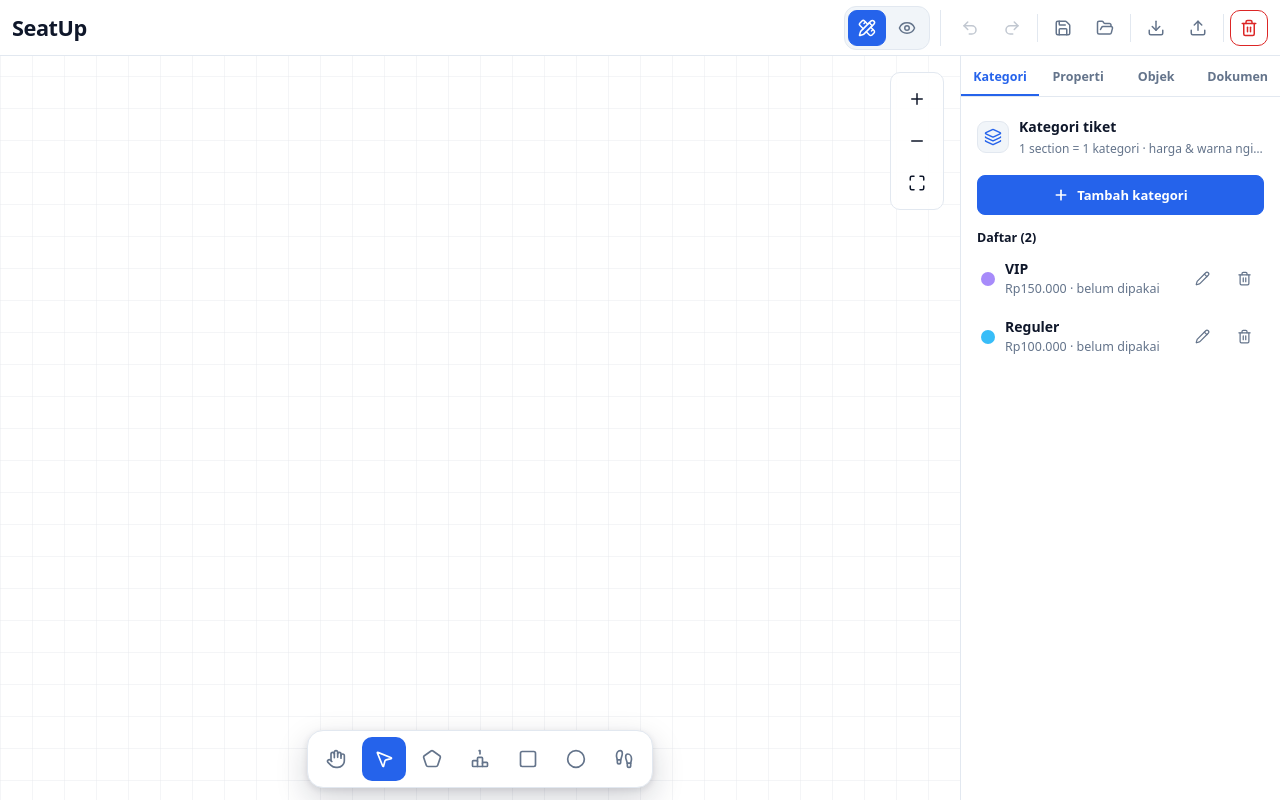
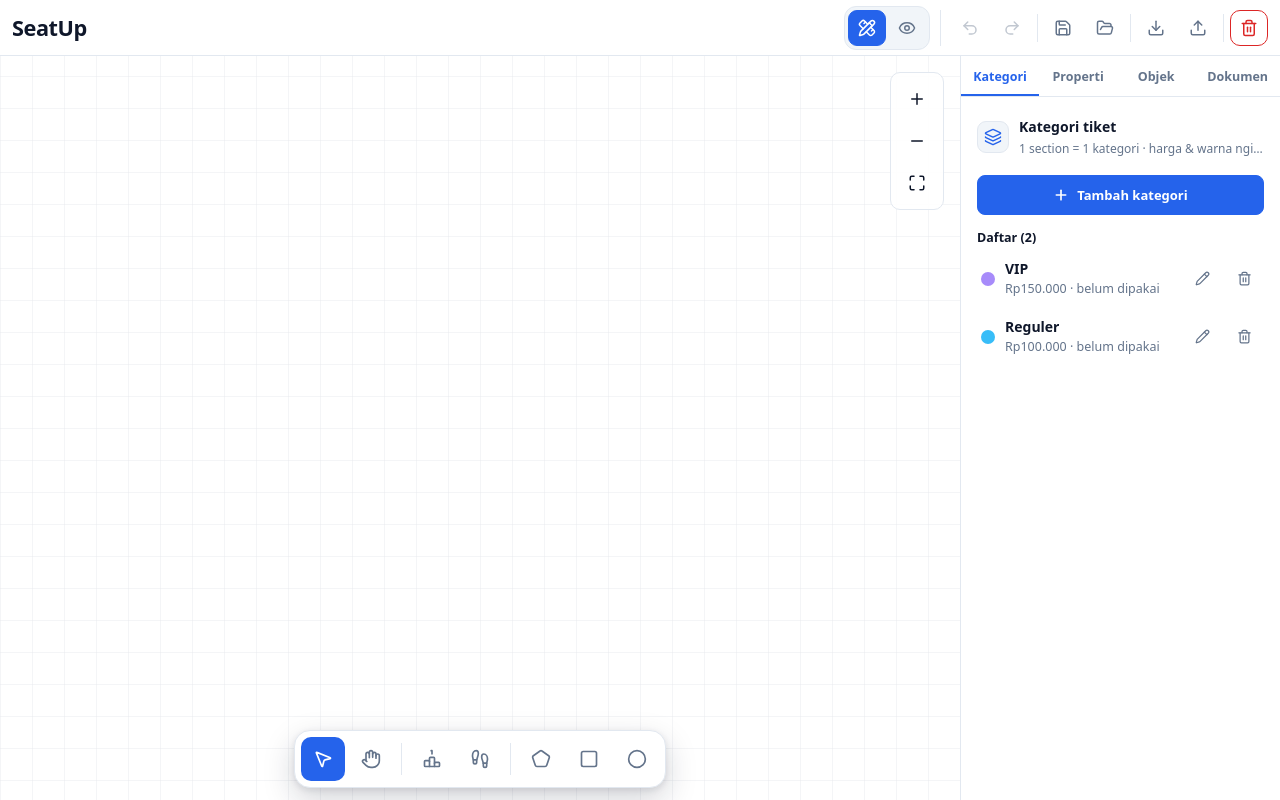
Before and after one commit to Rizarma/SeatUp, a React (Vite) app: page / in a window 1280 px wide. Built offline with nearby package versions, Linux system fonts and the light colour scheme.

Commit message:
Rapikan toolbar: label Select/Hand/Stage/Lorong/Polygon/Rectangle/Circle, separator grup, shortcut V/H/Esc, dan perbaiki fokus menempel

```diff
--- a/src/App.tsx
+++ b/src/App.tsx
@@ -23,17 +23,35 @@ import SidePanel from './components/SidePanel';
 import type { RowForm } from './components/SidePanel';
 import Preview from './components/Preview';
 
-const TOOLS: { id: Tool; label: string; hint: string; Icon: LucideIcon }[] = [
-  { id: 'hand', label: 'Geser kanvas', hint: 'Hand tool — seret untuk navigasi kanvas', Icon: Hand },
-  { id: 'select', label: 'Pilih/geser', hint: 'Pilih atau geser objek', Icon: MousePointer2 },
+const TOOLS: { id: Tool; label: string; hint: string; Icon: LucideIcon; shortcut?: string }[] = [
+  { id: 'select', label: 'Select', hint: 'Pilih atau geser objek', Icon: MousePointer2, shortcut: 'V' },
+  { id: 'hand', label: 'Hand', hint: 'Seret untuk navigasi kanvas', Icon: Hand, shortcut: 'H' },
+  { id: 'stage', label: 'Stage', hint: 'Buat stage (seret kotak)', Icon: Podium },
+  { id: 'aisle', label: 'Lorong', hint: 'Buat lorong (seret garis)', Icon: Footprints },
+  { id: 'polygon', label: 'Polygon', hint: 'Gambar polygon', Icon: Pentagon },
+  { id: 'rectangle', label: 'Rectangle', hint: 'Buat rectangle (seret di kanvas)', Icon: Square },
+  { id: 'circle', label: 'Circle', hint: 'Buat circle (seret diameter di kanvas)', Icon: Circle },
   { id: 'seat', label: 'Pilih kursi', hint: 'Klik pilih kursi · Shift/Cmd/Ctrl multi · seret marquee', Icon: MousePointerClick },
-  { id: 'polygon', label: 'Polygon', hint: 'Gambar polygon', Icon: Pentagon },
-  { id: 'stage', label: 'Panggung', hint: 'Buat panggung (seret kotak)', Icon: Podium },
-  { id: 'rectangle', label: 'Kotak', hint: 'Buat kotak (seret di kanvas)', Icon: Square },
-  { id: 'circle', label: 'Lingkaran', hint: 'Buat lingkaran (seret diameter di kanvas)', Icon: Circle },
-  { id: 'aisle', label: 'Lorong', hint: 'Buat lorong (seret garis)', Icon: Footprints },
   { id: 'row', label: 'Baris kursi', hint: 'Buat baris kursi', Icon: Armchair },
 ];
+
+// Urutan + separator dock: [select, hand] | [stage, lorong] | [polygon, rectangle, circle]
+const DOCK_GROUPS_VENUE: Tool[][] = [
+  ['select', 'hand'],
+  ['stage', 'aisle'],
+  ['polygon', 'rectangle', 'circle'],
+];
+const DOCK_GROUPS_FOCUS: Tool[][] = [
+  ['select', 'hand'],
+  ['seat', 'row'],
+];
+
+// Fokus yang menempel di tombol dock membuat outline :focus-visible + tooltip
+// ::after tertinggal di ikon lama saat tool diganti via shortcut. Lepaskan selalu.
+function blurDockButton() {
+  const el = document.activeElement as HTMLElement | null;
+  if (el && el.closest?.('.dock')) el.blur();
+}
 
 const DEFAULT_ROWFORM: RowForm = {
   mode: 'straight', rows: 3, seatsPerRow: 12, seatGap: 26, rowGap: 34,
@@ -57,9 +75,29 @@ function EditorTab({ onSave, onLoad, onExport, onImportJson }: {
   const [hoveredObjectId, setHoveredObjectId] = useState<string | null>(null);
   const { doc, tool, selectedId, selectedSeatIds } = state;
 
+  // Shortcut: V = Select, H = Hand (abaikan saat mengetik di input/textarea/select).
+  // Lepaskan fokus dari tombol dock agar outline + tooltip tak menempel di ikon lama.
+  useEffect(() => {
+    const onKey = (e: KeyboardEvent) => {
+      const el = e.target as HTMLElement | null;
+      if (el && (el.tagName === 'INPUT' || el.tagName === 'TEXTAREA' || el.tagName === 'SELECT' || el.isContentEditable)) return;
+      if (e.metaKey || e.ctrlKey || e.altKey) return;
+      const k = e.key.toLowerCase();
+      if (k === 'v') { cancelRowDrag(); setTool('select'); blurDockButton(); }
+      else if (k === 'h') { cancelRowDrag(); setTool('hand'); blurDockButton(); }
+    };
+    window.addEventListener('keydown', onKey);
+    return () => window.removeEventListener('keydown', onKey);
+  }, [cancelRowDrag, setTool]);
+
   const sections = useMemo(() => doc.objects.filter((o) => o.isSection), [doc.objects]);
   const focusedSection = sections.find(o => o.id === focusId) ?? null;
   const activeFocusId = focusedSection?.id ?? null;
+
+  const toolById = useMemo(() => new Map(TOOLS.map((t) => [t.id, t])), []);
+  const dockGroups = (activeFocusId ? DOCK_GROUPS_FOCUS : DOCK_GROUPS_VENUE)
+    .map((g) => g.map((id) => toolById.get(id)!).filter(Boolean))
+    .filter((g) => g.length > 0);
   // Baris kursi hanya dibuat di dalam section fokus. Venue tidak punya target.
   const effSectionId = activeFocusId;
   const effSection = focusedSection;
@@ -293,17 +331,29 @@ function EditorTab({ onSave, onLoad, onExport, onImportJson }: {
         </div>}
         <EditorCanvas hoveredObjectId={hoveredObjectId} onRowDrag={handleRowDrag} onRowRelease={releaseRowDrag} onCancelRowDrag={cancelRowDrag} rowDrag={rowDrag} focusId={activeFocusId} onFocusSection={enterSection} seatRadius={8 * placementScale} anchor={anchor} onAnchor={setAnchor} showBg={showBg} ghosts={ghosts} aisleWidth={aisleWidth} />
         <div className="dock" role="toolbar" aria-label="Alat editor">
-          {TOOLS.filter(t => activeFocusId ? (t.id === 'hand' || t.id === 'select' || t.id === 'seat' || t.id === 'row') : (t.id !== 'seat' && t.id !== 'row')).map((t) => (
+          {dockGroups.map((group, gi) => (
+            <span key={gi} className="dgroup" role="group" aria-label={gi === 0 ? 'Pilih alat' : gi === 1 ? 'Stage dan lorong' : 'Bentuk'}>
+              {group.map((t) => {
+                const tip = t.shortcut
+                  ? `${t.label} — ${t.shortcut}`
+                  : ['stage', 'aisle', 'polygon', 'rectangle', 'circle'].includes(t.id)
+                    ? t.label
+                    : `${t.label} — ${t.hint}`;
+                return (
                   <button
                     key={t.id}
                     className={tool === t.id ? 'on' : ''}
                     aria-pressed={tool === t.id}
-              aria-label={`${t.label} — ${t.hint}`}
-              data-tip={`${t.label} — ${t.hint}`}
-              onClick={() => { cancelRowDrag(); setTool(t.id); }}
+                    aria-label={tip}
+                    data-tip={tip}
+                    onClick={(e) => { cancelRowDrag(); setTool(t.id); e.currentTarget.blur(); }}
                   >
                     <t.Icon size={20} strokeWidth={2} aria-hidden="true" />
                   </button>
+                );
+              })}
+              {gi < dockGroups.length - 1 && <span className="dsep" aria-hidden="true" />}
+            </span>
           ))}
         </div>
       </div>
--- a/src/components/EditorCanvas.tsx
+++ b/src/components/EditorCanvas.tsx
@@ -60,7 +60,7 @@ function translateObj(o: VenueObject, dx: number, dy: number): VenueObject {
 }
 
 export default function EditorCanvas({ hoveredObjectId, rowDrag, onRowDrag, onRowRelease, onCancelRowDrag, focusId, onFocusSection, seatRadius, anchor, onAnchor, showBg, ghosts, aisleWidth }: Props) {
-  const { state, update, select, selectSeats } = useStore();
+  const { state, update, select, selectSeats, setTool } = useStore();
   const { doc, tool, selectedId, selectedSeatIds } = state;
   const selectedSeatSet = useMemo(() => new Set(selectedSeatIds), [selectedSeatIds]);
   const svgRef = useRef<SVGSVGElement>(null);
@@ -183,13 +183,17 @@ export default function EditorCanvas({ hoveredObjectId, rowDrag, onRowDrag, onRo
     setDraft([]);
   }, [doc.objects.length, update, select]);
 
-  // keyboard: Enter tutup polygon, Esc batal, Delete hapus (kursi dulu, baru objek)
+  // keyboard: Enter tutup polygon, Esc batal dulu lalu pindah ke Select (seperti V), Delete hapus (kursi dulu, baru objek)
   useEffect(() => {
     const onKey = (e: KeyboardEvent) => {
       const tag = (document.activeElement?.tagName ?? '').toLowerCase();
       if (tag === 'input' || tag === 'select' || tag === 'textarea') return;
       if (e.key === 'Enter' && draft.length >= 3) commitPolygon(draft);
       if (e.key === 'Escape') {
+        const hadWork = draft.length > 0 || ghost !== null || drag !== null
+          || previewObj !== null || scaleDrag !== null || rotateDrag !== null
+          || seatMarquee !== null || rowGesture.current !== null || seatGesture.current !== null
+          || rowDrag !== null || anchor !== null || selectedId !== null || selectedSeatIds.length > 0;
         rowGesture.current = null;
         seatGesture.current = null;
         setSeatMarquee(null);
@@ -201,6 +205,11 @@ export default function EditorCanvas({ hoveredObjectId, rowDrag, onRowDrag, onRo
         onAnchor(null);
         selectSeats([]);
         select(null);
+        // Esc dua tahap ala Figma: pertama batalkan dulu, Esc berikutnya (tak ada kerja) pindah ke Select.
+        if (!hadWork && tool !== 'select') setTool('select');
+        // Lepaskan fokus dari tombol dock agar outline + tooltip tak menempel di ikon lama.
+        const activeEl = document.activeElement as HTMLElement | null;
+        if (activeEl && activeEl.closest?.('.dock')) activeEl.blur();
       }
       if (e.key === 'Delete' || e.key === 'Backspace') {
         if (selectedSeatIds.length > 0) {
@@ -224,7 +233,7 @@ export default function EditorCanvas({ hoveredObjectId, rowDrag, onRowDrag, onRo
     };
     window.addEventListener('keydown', onKey);
     return () => window.removeEventListener('keydown', onKey);
-  }, [draft, commitPolygon, selectedId, selectedSeatIds, update, select, selectSeats, onAnchor, onCancelRowDrag, focusId]);
+  }, [draft, ghost, drag, previewObj, scaleDrag, rotateDrag, seatMarquee, rowDrag, anchor, tool, commitPolygon, selectedId, selectedSeatIds, update, select, selectSeats, setTool, onAnchor, onCancelRowDrag, focusId]);
 
   const onSvgPointerDown = (e: React.PointerEvent<SVGSVGElement>) => {
     if (e.button === 1 || (e.button === 0 && (e.altKey || tool === 'hand'))) {
--- a/src/index.css
+++ b/src/index.css
@@ -108,6 +108,9 @@ button.danger { border-color: var(--danger); color: var(--danger); }
 .dock button:hover { color: var(--text); border-color: var(--border); }
 .dock button.on { color: #fff; }
 .dock button svg { display: block; }
+/* Grup + separator dock: select, hand | stage, lorong | polygon, rectangle, circle */
+.dock .dgroup { display: flex; align-items: center; gap: 4px; }
+.dock .dsep { width: 1px; align-self: stretch; background: var(--border); margin: 6px 4px; }
 /* Tooltip di atas dock: hover DAN focus, nama aksesibel tetap di aria-label */
 .dock button::after {
   content: attr(data-tip);
```
Lines whose indentation alone changed are shown as unchanged.
